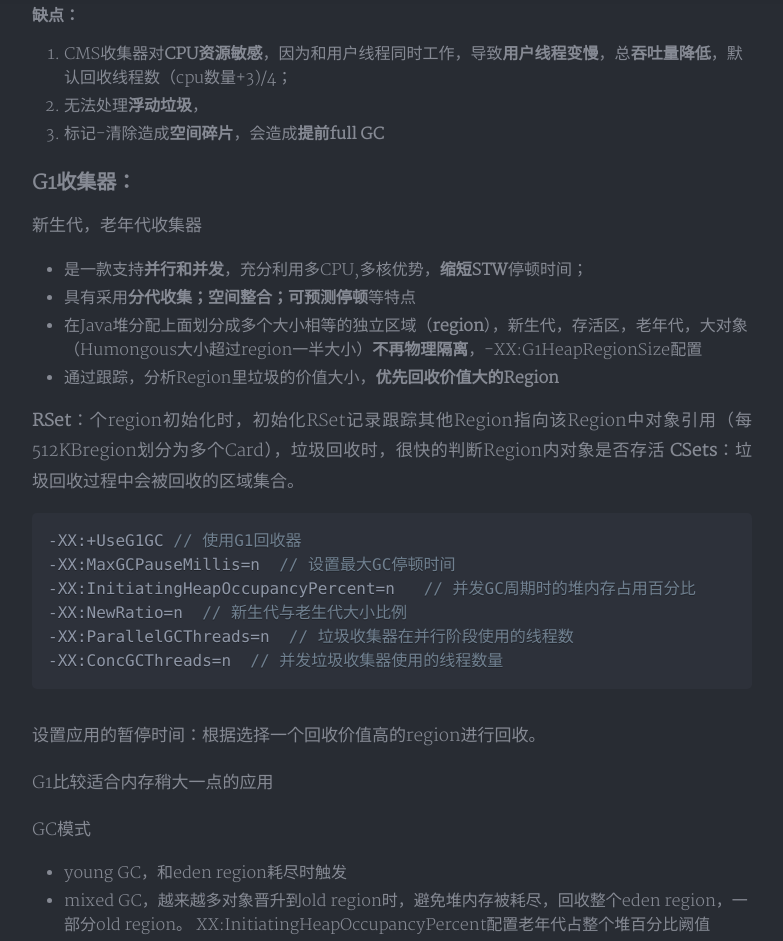
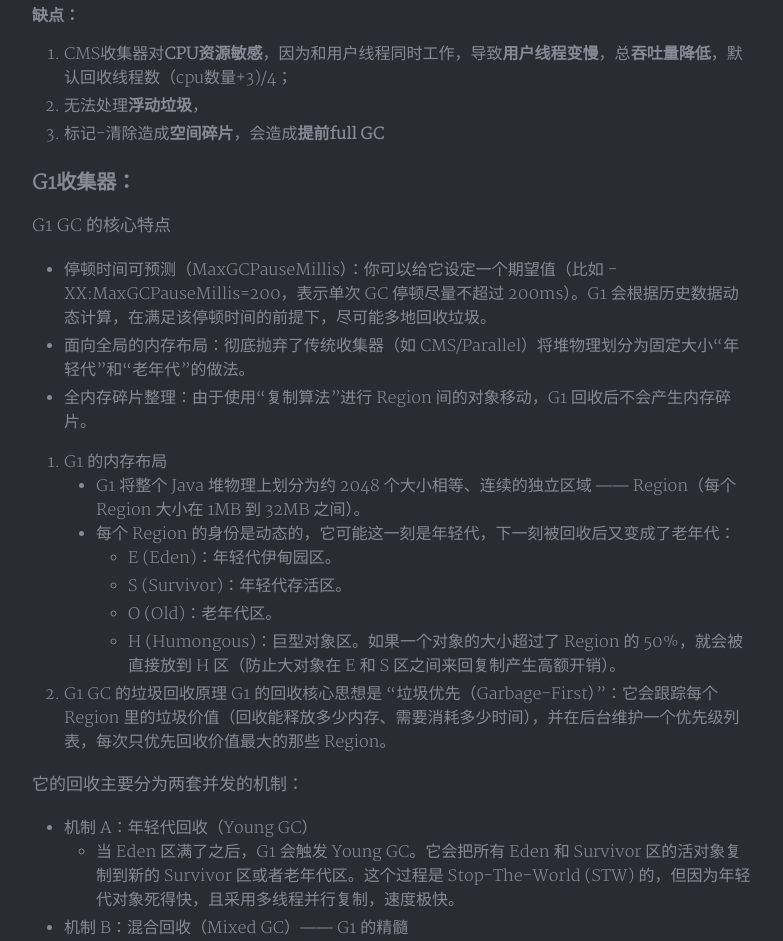
Before and after one commit to gobige/gobige.github.io, a Jekyll site: the page built from _posts/2018-03-08-jvm-memory-collect-gclog.md, in a window 1280 px wide and 1400 px high, scrolled down 3230 px. Shown: the top 941 px of the window, without its empty margins (248-1031 px from the left). Built offline with Jekyll 4.4.1, drawn with Linux system fonts in a browser that asks for light colours; nearby versions of some CDN libraries; a style sheet for code colours, icons or effects is not loaded; some of the changed text lies outside the part shown.

Commit message:
Update 2018-03-08-jvm-memory-collect-gclog.md

````diff
--- a/_posts/2018-03-08-jvm-memory-collect-gclog.md
+++ b/_posts/2018-03-08-jvm-memory-collect-gclog.md
@@ -56,15 +56,36 @@ ParallelScavenge收集器老年代版本，使用标记整理算法
 
 ### G1收集器：
 
-新生代，老年代收集器
 
-- 是一款支持**并行和并发**，充分利用多CPU,多核优势，**缩短STW**停顿时间；
-- 具有采用**分代收集；空间整合；可预测停顿**等特点
-- 在Java堆分配上面划分成多个大小相等的独立区域（**region**），新生代，存活区，老年代，大对象（Humongous大小超过region一半大小）**不再物理隔离**，-XX:G1HeapRegionSize配置
-- 通过跟踪，分析Region里垃圾的价值大小，**优先回收价值大的Region**
+G1 GC 的核心特点
+- 停顿时间可预测（MaxGCPauseMillis）：你可以给它设定一个期望值（比如 -XX:MaxGCPauseMillis=200，表示单次 GC 停顿尽量不超过 200ms）。G1 会根据历史数据动态计算，在满足该停顿时间的前提下，尽可能多地回收垃圾。
+- 面向全局的内存布局：彻底抛弃了传统收集器（如 CMS/Parallel）将堆物理划分为固定大小“年轻代”和“老年代”的做法。
+- 全内存碎片整理：由于使用“复制算法”进行 Region 间的对象移动，G1 回收后不会产生内存碎片。
 
-**RSet**：个region初始化时，初始化RSet记录跟踪其他Region指向该Region中对象引用（每512KBregion划分为多个Card），垃圾回收时，很快的判断Region内对象是否存活
-**CSets**：垃圾回收过程中会被回收的区域集合。
+2. G1 的内存布局
+- G1 将整个 Java 堆物理上划分为约 2048 个大小相等、连续的独立区域 —— Region（每个 Region 大小在 1MB 到 32MB 之间）。
+	- 每个 Region 的身份是动态的，它可能这一刻是年轻代，下一刻被回收后又变成了老年代：
+		- E (Eden)：年轻代伊甸园区。
+		- S (Survivor)：年轻代存活区。
+		- O (Old)：老年代区。
+		- H (Humongous)：巨型对象区。如果一个对象的大小超过了 Region 的 50%，就会被直接放到 H 区（防止大对象在 E 和 S 区之间来回复制产生高额开销）。
+
+3. G1 GC 的垃圾回收原理
+G1 的回收核心思想是 “垃圾优先（Garbage-First）”：它会跟踪每个 Region 里的垃圾价值（回收能释放多少内存、需要消耗多少时间），并在后台维护一个优先级列表，每次只优先回收价值最大的那些 Region。
+
+它的回收主要分为两套并发的机制：
+- 机制 A：年轻代回收（Young GC）
+	- 当 Eden 区满了之后，G1 会触发 Young GC。它会把所有 Eden 和 Survivor 区的活对象复制到新的 Survivor 区或者老年代区。这个过程是 Stop-The-World (STW) 的，但因为年轻代对象死得快，且采用多线程并行复制，速度极快。
+- 机制 B：混合回收（Mixed GC）—— G1 的精髓
+	- 当老年代的内存占用达到一定阈值时（默认 45%），会触发 Mixed GC。它不仅回收年轻代，还会回收部分老年代的 Region。其工作原理分为四个阶段：
+	- 初始标记 (Initial Mark) 【STW】：只标记一下 GC Roots 能直接关联到的对象。这个阶段会借道 Young GC 同步完成，所以停顿极短。
+	- 并发标记 (Concurrent Mark)：从 GC Roots 开始对堆中对象进行可达性分析，找出存活对象。这个阶段是与应用程序并发运行的，耗时最长但不会卡顿用户线程。
+	- 最终标记 (Remark) 【STW】：由于阶段 2 用户线程还在运行，会产生一些对象引用的变动。G1 采用 SATB（原始快照） 算法，短暂挂起线程，快速修正并记录这些变动。
+	- 筛选回收 (Cleanup / Evacuation) 【STW】：G1 对各个 Region 的回收价值和成本进行排序，根据用户设定的期望停顿时间，计算出这次应该回收哪些 Region。然后将选中的 Region 里的活对象复制（搬家）到空闲的全新 Region 中，直接清空旧 Region。
+
+**G1 内部的“黑科技”：Remembered Set (RSet)**
+Region 这么多，当回收年轻代 Region 时，万一老年代对象引用了年轻代对象怎么办？难道要扫描整个老年代吗？
+G1 为每个 Region 都配了一个 RSet（记忆集）。谁引用了我，我就在我的 RSet 里记录下来。这样在 GC 时，只需扫描目标 Region 的 RSet 就能知道跨代引用，避免了全堆扫描。
 
 ```java
 -XX:+UseG1GC // 使用G1回收器
@@ -76,27 +97,10 @@ ParallelScavenge收集器老年代版本，使用标记整理算法
 ```
 设置应用的暂停时间：根据选择一个回收价值高的region进行回收。
 
-G1比较适合内存稍大一点的应用
-
-GC模式
-
-- young GC，和eden region耗尽时触发
-- mixed GC，越来越多对象晋升到old region时，避免堆内存被耗尽，回收整个eden region，一部分old region。 XX:InitiatingHeapOccupancyPercent配置老年代占整个堆百分比阙值
-- full GC，对象分配过快，mixed来不及回收，老年代填满，触发full GC. serial old执行，长时间暂停
-
-垃圾回收整个过程分为
-- 初始标记 （仅仅标记GC Roots可达对象，速度很快，会stop the world；**标记可用region**，使下一阶段用户线程可用）
-- 并发标记（从GC Root开始对堆中对象进行可达性分析，找出存活对象，耗时较长）
-- 最终标记（修正并发标记期间，用户程序继续运作导致标记产生变动的标记记录，需**停顿线程**，可**并行**执行）
-- 筛选回收（对各个region**回收价值和成本进行排序**，根据**用户期望GC停顿时间**指定回收计划）
+G1比较适合更可控、可预期的GC停顿周期；防止高并发下应用雪崩现象，内存稍大一点的应用
 
 ![请输入图片地址](http://yatesblog.oss-cn-shenzhen.aliyuncs.com/img/2018-03-19-jvm/9.png)
 
-
-
-- 服务端多核CPU、JVM内存占用较大的应用（至少大于4G）
-- 应用在运行过程中会产生大量内存碎片、需要经常压缩空间
-- 想要更可控、可预期的GC停顿周期；防止高并发下应用雪崩现象
 
 ### ZGC收集器：
 可伸缩的、低延迟的垃圾收集器；停顿时间不会随堆增大而增大，停顿时间不会超过10ms，支持几百M，最大4T堆大小
````
